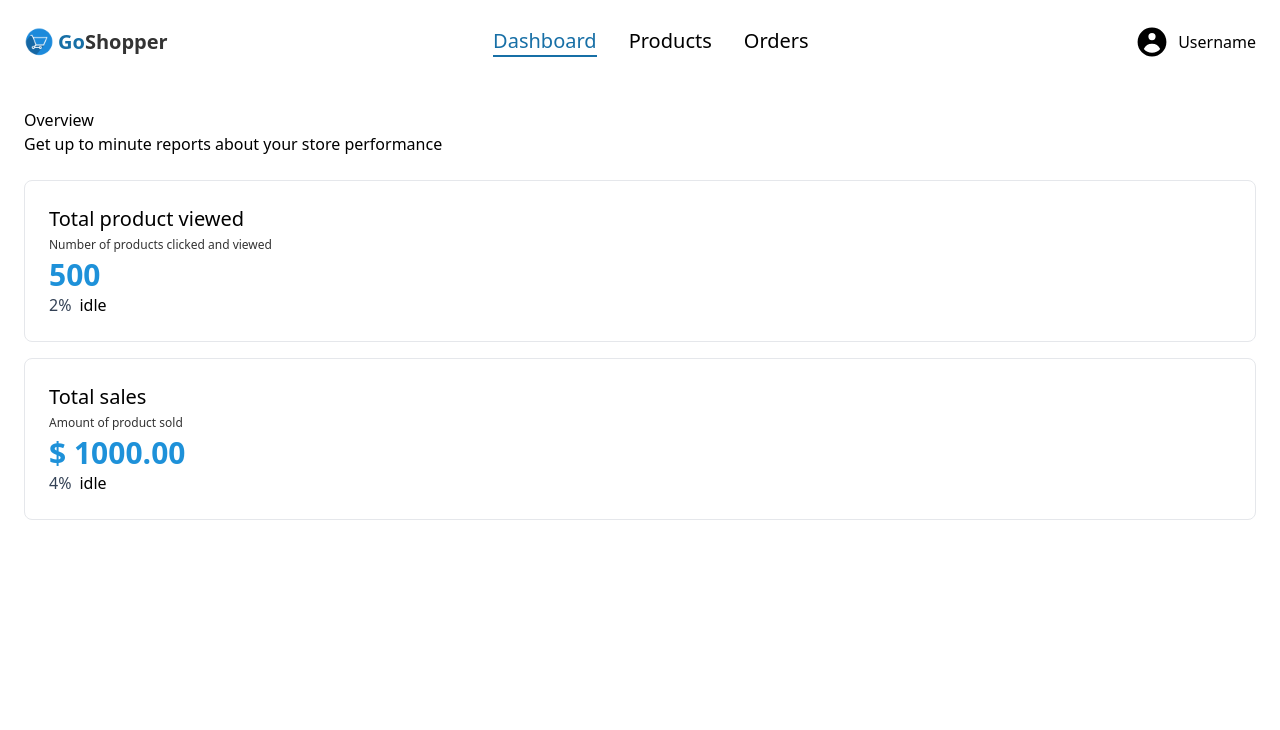
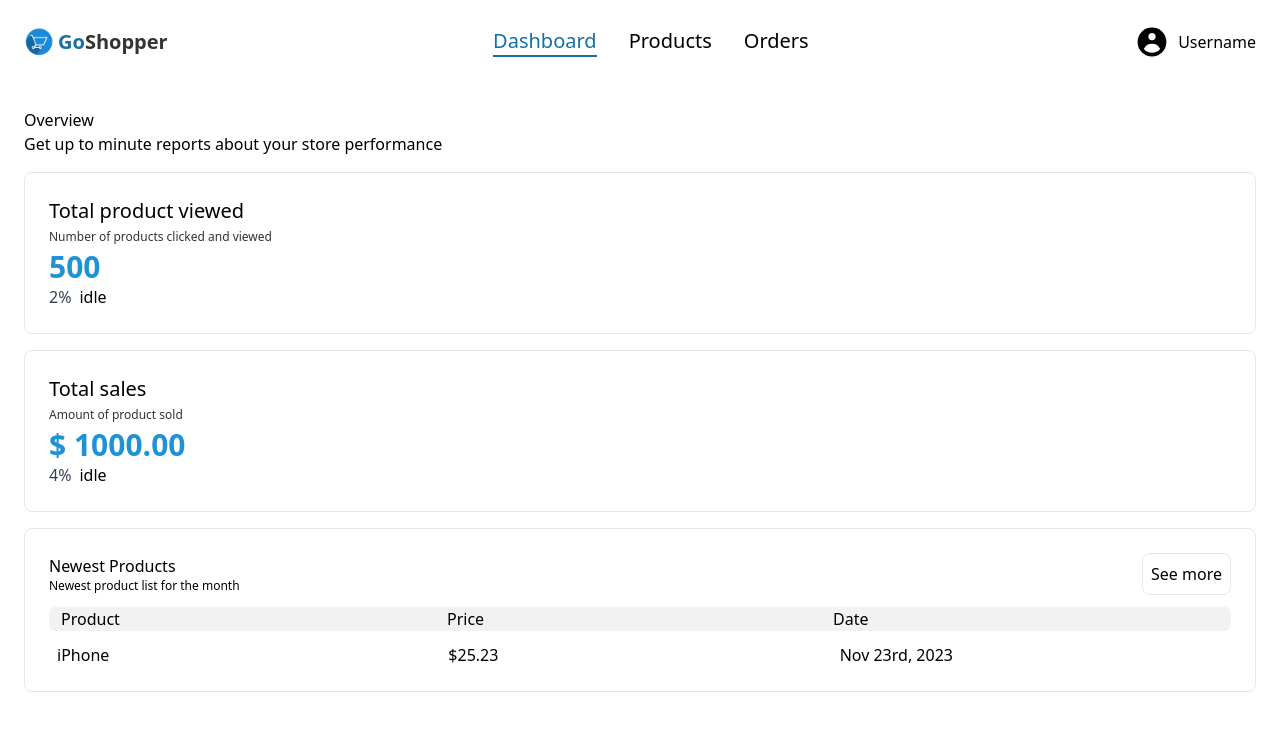
Before and after one commit to vulpes231/go-shopper-client, a React (Vite) app: page /storedash in a window 1280 px wide. Shown: the top 730 px of the page. Built offline with nearby package versions, Linux system fonts and the light colour scheme.

Commit message:
feat-order and product page added

```diff
--- /dev/null
+++ b/src/components/NewestProducts.jsx
@@ -0,0 +1,31 @@
+import React from "react";
+import { Link } from "react-router-dom";
+import TableData from "./TableData";
+import { styles } from "../constants";
+const NewestProducts = () => {
+  return (
+    <div className="flex flex-col gap-3 border rounded-lg p-6">
+      <article className="flex items-center justify-between">
+        <span>
+          <h3>Newest Products </h3>
+          <p className="text-xs font-extralight">
+            Newest product list for the month
+          </p>
+        </span>
+        <Link className="p-2 border rounded-lg">See more</Link>
+      </article>
+      <article className="flex flex-col gap-3">
+        <div
+          className={`grid grid-cols-3 ${styles.bgColors.light} capitalize px-3 rounded-md`}
+        >
+          <span>product</span>
+          <span>price</span>
+          <span>date</span>
+        </div>
+        <TableData title="iPhone" price="$25.23" date="Nov 23rd, 2023" />
+      </article>
+    </div>
+  );
+};
+
+export default NewestProducts;
--- a/src/components/StoreInfo.jsx
+++ b/src/components/StoreInfo.jsx
@@ -1,9 +1,15 @@
 import React from "react";
 import StoreData from "./StoreData";
+import NewestProducts from "./NewestProducts";
 
 const StoreInfo = () => {
   return (
     <div className="flex flex-col gap-4">
+      <div>
+        <h3>Overview</h3>
+        <p>Get up to minute reports about your store performance</p>
+      </div>
+      <article className="flex flex-col gap-4">
         <StoreData
           title="Total product viewed"
           info="Number of products clicked and viewed"
@@ -18,6 +24,10 @@ const StoreInfo = () => {
           percent="4%"
           // status="decrease"
         />
+      </article>
+      <article>
+        <NewestProducts />
+      </article>
     </div>
   );
 };
--- a/src/components/StoreStatusBar.jsx
+++ b/src/components/StoreStatusBar.jsx
@@ -4,12 +4,7 @@ import { HiUserCircle } from "react-icons/hi";
 import Tab from "./Tab";
 import { styles } from "../constants";
 
-const StoreStatusBar = () => {
-  const [active, setActive] = useState(1);
-
-  const setTabActive = (tabNo) => {
-    setActive(tabNo);
-  };
+const StoreStatusBar = ({ active, setTabActive }) => {
   return (
     <div>
       <nav className="flex justify-between items-center p-6">
--- /dev/null
+++ b/src/components/TableData.jsx
@@ -0,0 +1,16 @@
+import React from "react";
+
+const TableData = ({ title, desc, price, date }) => {
+  return (
+    <div className="grid grid-cols-3 pl-2">
+      <span className="flex flex-col">
+        <p>{title}</p>
+        <p>{desc}</p>
+      </span>
+      <span>{price}</span>
+      <span>{date}</span>
+    </div>
+  );
+};
+
+export default TableData;
--- a/src/pages/vendor/VendorDash.jsx
+++ b/src/pages/vendor/VendorDash.jsx
@@ -1,16 +1,22 @@
-import React from "react";
+import React, { useState } from "react";
 import { StoreInfo, StoreStatusBar } from "../../components";
+import VendorProduct from "./VendorProduct";
+import VendorOrder from "./VendorOrder";
 
 const VendorDash = () => {
+  const [active, setActive] = useState(1);
+
+  const setTabActive = (tabNo) => {
+    setActive(tabNo);
+  };
+
   return (
     <div className="w-full flex flex-col">
-      <StoreStatusBar />
+      <StoreStatusBar active={active} setTabActive={setTabActive} />
       <div className="p-6 flex flex-col gap-6 ">
-        <div>
-          <h3>Overview</h3>
-          <p>Get up to minute reports about your store performance</p>
-        </div>
-        <StoreInfo />
+        {active === 1 && <StoreInfo />}
+        {active === 2 && <VendorProduct />}
+        {active === 3 && <VendorOrder />}
       </div>
     </div>
   );
--- /dev/null
+++ b/src/pages/vendor/VendorOrder.jsx
@@ -0,0 +1,7 @@
+import React from "react";
+
+const VendorOrder = () => {
+  return <div>VendorOrder</div>;
+};
+
+export default VendorOrder;
--- /dev/null
+++ b/src/pages/vendor/VendorProduct.jsx
@@ -0,0 +1,7 @@
+import React from "react";
+
+const VendorProduct = () => {
+  return <div>VendorProduct</div>;
+};
+
+export default VendorProduct;
```
Lines whose indentation alone changed are shown as unchanged.
